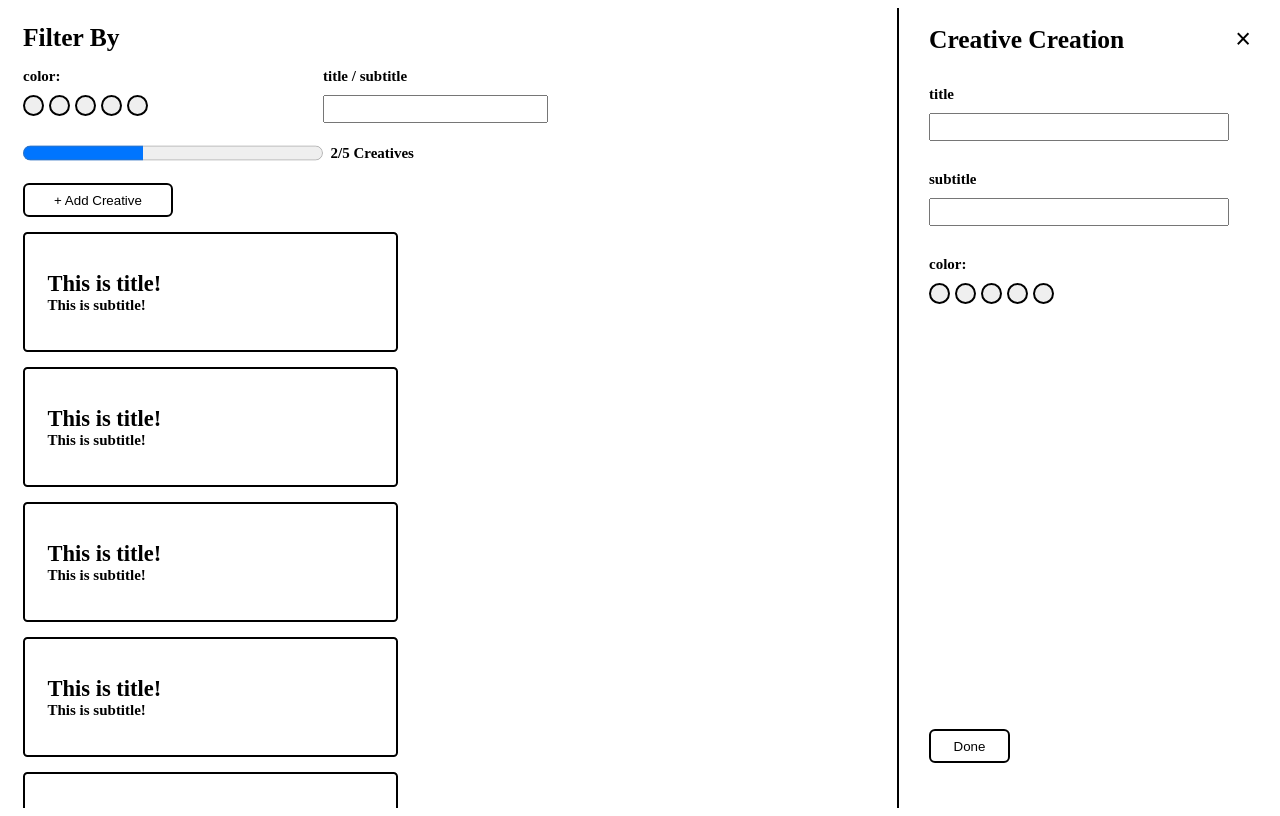
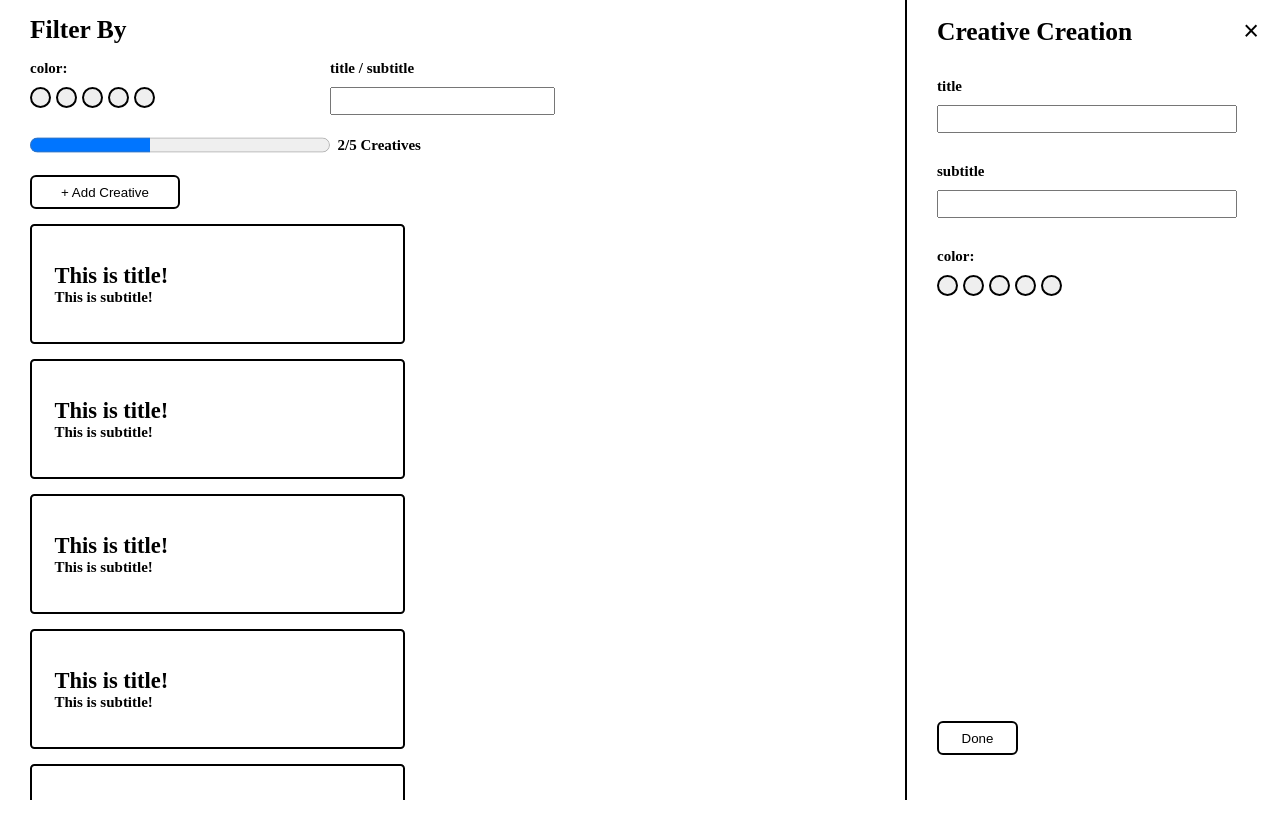
Before and after one commit to mkmuduli/creative-card, a plain HTML site: page index.html in a window 1280 px wide. Drawn offline with Linux system fonts and the light colour scheme.

Commit message:
design done

```diff
--- a/app.css
+++ b/app.css
@@ -1,5 +1,8 @@
 *{
     box-sizing: border-box;
+}
+body {
+    margin: 0;
 }
 
 html{
@@ -13,7 +16,7 @@ html{
 .present-container{
     display: flex;
     flex-direction: column;
-    margin-left:1rem;
+    margin-left:2rem;
     overflow: scroll;
     height: 100vh;
     max-width: 69rem;
```
